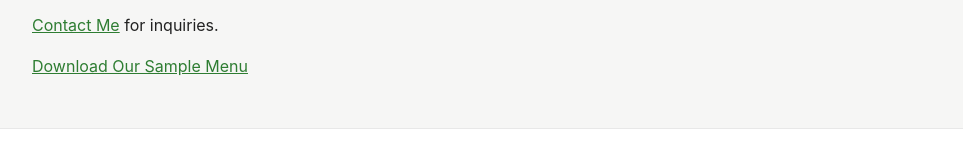
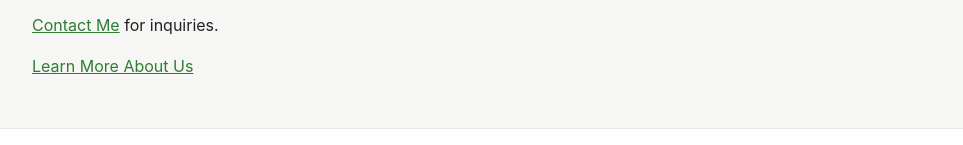
Before and after one commit to tshe6470-collab/TeamProject1, a plain HTML site: page index.html in a window 1280 px wide. Shown: the part 1331-1476 px from the top of the page, without its empty margins (158-1121 px from the left). Drawn offline with Linux system fonts and the light colour scheme.

Commit message:
Update index.html

```diff
--- a/index.html
+++ b/index.html
@@ -141,7 +141,7 @@
       <a href="mailto:tshedd@gmail.com">Contact Me</a> for inquiries.
     </p>
     <p>
-      <a href="menu.pdf" download class="btn">Download Our Sample Menu</a>
+      <a href="menu.pdf" download class="btn">Learn More About Us</a>
     </p>
   </main>
 
```
